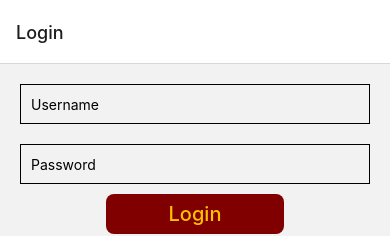
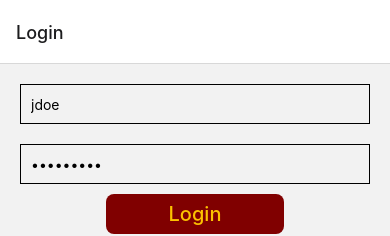
Before and after one commit to mas324/FirstFriend, a React Native app: screen /Login in a window 390 px wide. Shown: the top 236 px of the page. Built offline with nearby package versions, Linux system fonts and the light colour scheme.

Commit message:
Layout for authentication service
Added local storage authentication components
Fixed db connection bug
Added local storage connections

Signed-off-by: Shawn Merana <shawnmerana@gmail.com>

```diff
--- a/App.js
+++ b/App.js
@@ -1,5 +1,4 @@
 import * as React from 'react';
-import * as SecureStore from 'expo-secure-store';
 import { NavigationContainer } from '@react-navigation/native';
 import { createNativeStackNavigator } from '@react-navigation/native-stack';
 import { LoginPage } from './screens/Login';
@@ -9,84 +8,29 @@ import Home from './screens/Home';
 import { Jobs } from './screens/Job';
 import Messages from './screens/Messages';
 import { SignUpPage } from './screens/Signup';
-import { AuthContext } from './utils/Auth';
+import { useAuth } from './utils/Authentication/Auth';
 import { createBottomTabNavigator } from '@react-navigation/bottom-tabs';
+import { AuthContext } from './utils/Authentication/AuthContext';
 
 const Stack = createNativeStackNavigator();
 const Tab = createBottomTabNavigator();
 
-export default function App({ navigation }) {
-  const [state, dispatch] = React.useReducer(
-    (prevState, action) => {
-      switch (action.type) {
-        case 'RESTORE_TOKEN':
-          return {
-            ...prevState,
-            userToken: action.token,
-            isLoading: false,
-          };
-        case 'SIGN_IN':
-          return {
-            ...prevState,
-            isSignout: false,
-            userToken: action.token,
-          };
-        case 'SIGN_OUT':
-          return {
-            ...prevState,
-            isSignout: true,
-            userToken: null
-          };
-      }
-    },
-    {
-      isLoading: true,
-      isSignout: false,
-      userToken: null,
-    }
-  );
-
-  React.useEffect(() => {
-    const bootstrapAsync = async () => {
-      let userToken;
-      try {
-        userToken = await SecureStore.getItemAsync('userToken');
-      } catch (e) {
-        // When failed
-      }
-
-      dispatch({ type: 'RESTORE_TOKEN', token: userToken });
-    };
-
-    bootstrapAsync();
-  }, []);
-
-  const AuthMemo = React.useMemo(() => ({
-    signIn: async (data) => {
-      console.log('Sign in data package: ', data);
-      dispatch({ type: 'SIGN_IN', token: 'token' });
-    },
-    signOut: () => dispatch({ type: 'SIGN_OUT' }),
-    signUp: async (data) => {
-      console.log('Sign up data package: ', data);
-      dispatch({ type: 'SIGN_IN', token: 'token' });
-    },
-  }), []);
-
+const App = () => {
   const dev = false; // For final release remove this and else return
+  const { user, setUser } = useAuth();
 
   if (!dev) {
     return (
       <NavigationContainer>
-        <AuthContext.Provider value={AuthMemo}>
-          {state.userToken == null ? (
-            <Stack.Navigator initialRouteName='Login'>
+        <AuthContext.Provider value={{ user, setUser }}>
+          {user === null ? (
+            <Stack.Navigator initialRouteName='Login' id='Unauth'>
               <Stack.Screen name='Login' component={LoginPage} options={{ title: 'Login' }} />
               <Stack.Screen name='PassRes' component={PasswordReset} options={{ title: 'Forgot Password' }} />
               <Stack.Screen name='Signup' component={SignUpPage} options={{ title: 'Signup' }} />
             </Stack.Navigator>
           ) : (
-            <Tab.Navigator initialRouteName='Home'>
+            <Tab.Navigator initialRouteName='Home' id='Authed'>
               <Tab.Screen name='Home' component={Home} />
               <Tab.Screen name='Jobs' component={Jobs} />
               <Tab.Screen name='Messages' component={Messages} />
@@ -111,3 +55,5 @@ export default function App({ navigation }) {
     );
   }
 }
+
+export default App;
--- a/screens/Login.js
+++ b/screens/Login.js
@@ -3,12 +3,32 @@ import { TextInput, SafeAreaView, Pressable, View } from 'react-native';
 import { Text } from '../components/TextFix';
 import { appStyles } from '../components/AppStyles';
 import { userAuth } from '../utils/Database';
+import { useAuth } from '../utils/Authentication/Auth';
 
 export function LoginPage({ navigation }) {
 
-    const [username, setName] = useState('');
-    const [password, setPass] = useState('');
+    const [username, setName] = useState('jdoe');
+    const [password, setPass] = useState('password1');
     const [rejectNotif, setRejection] = useState('');
+    const { user, login } = useAuth();
+
+    const handleLogin = () => {
+        if (username === '' || password === '') {
+            setRejection('Fill out all forms');
+            return;
+        }
+
+        userAuth(username, password).then((resp) => {
+            if (resp.data) {
+                login({ username: username, authToken: 'token' });
+                console.log('User is:', user);
+            } else {
+                setRejection('Login information is incorrect');
+            }
+        }).catch(() => {
+            setRejection('No connection to server. Try again later.');
+        });
+    }
 
     return (
         <SafeAreaView style={{ padding: 10, flex: 1, alignContent: 'center' }}>
@@ -35,19 +55,7 @@ export function LoginPage({ navigation }) {
             />
             <Pressable
                 style={appStyles.button}
-                onPress={() => {
-                    if (username === '' && password === '') {
-                        setRejection('Fill out all forms');
-                        return;
-                    }
-
-                    userAuth(username, password).then((resp) => {
-                        resp.data ? navigation.navigate('Home') : setRejection('Login information is incorrect');
-                    }).catch((err) => {
-                        console.error(err);
-                        setRejection('No connection to servers');
-                    });
-                }}
+                onPress={handleLogin}
             >
                 <Text style={appStyles.buttonLabel}>Login</Text>
             </Pressable>
@@ -59,10 +67,10 @@ export function LoginPage({ navigation }) {
                 }}
             >
                 <Pressable onPress={() => { navigation.navigate('Signup') }}>
-                    <Text style={{color: 'blue'}}>Signup</Text>
+                    <Text style={{ color: 'blue' }}>Signup</Text>
                 </Pressable>
                 <Pressable onPress={() => { navigation.navigate('PassRes') }}>
-                    <Text style={{color: 'blue'}}>Forgot password</Text>
+                    <Text style={{ color: 'blue' }}>Forgot password</Text>
                 </Pressable>
             </View>
         </SafeAreaView>
--- a/utils/Auth.js
+++ /dev/null
@@ -1,22 +0,0 @@
-import * as React from 'react';
-
-export const AuthContext = React.createContext();
-
-export async function hasher(toHash) {
-
-    let Crypto;
-    try {
-        Crypto = require('expo-crypto');
-    } catch (error) {
-        console.error('crypto is disabled');
-    }
-
-    const digest = await Crypto.digestStringAsync(
-        Crypto.CryptoDigestAlgorithm.SHA512,
-        toHash
-    );
-
-    console.log('Recieved: ', toHash);
-    console.log('Returning: ', digest);
-    return (digest);
-}
--- /dev/null
+++ b/utils/Authentication/Auth.ts
@@ -0,0 +1,42 @@
+import { useEffect } from "react";
+import * as Crypto from 'expo-crypto';
+import { useLocalStore } from "./useLocalStorage";
+import { User, useUser } from "./useUser";
+
+// Function to hash any data that is needed, mainly passwords
+export async function hasher(toHash: string) {
+
+    const digest = await Crypto.digestStringAsync(
+        Crypto.CryptoDigestAlgorithm.SHA512,
+        toHash
+    );
+
+    console.log('Recieved: ', toHash);
+    console.log('Returning: ', digest);
+    return (digest);
+}
+
+export const useAuth = () => {
+    const { user, addUser, removeUser, setUser } = useUser();
+    const { retrieveItem } = useLocalStore();
+
+    useEffect(() => {
+        console.log('triggered effect');
+        retrieveItem().then((value) => {
+            console.log('entered promise effect', value);
+            if (value != null) {
+                addUser(JSON.parse(value));
+            }
+        })
+    }, [addUser, retrieveItem]);
+
+    const login = (user: User) => {
+        addUser(user);
+    };
+
+    const logout = () => {
+        removeUser();
+    };
+
+    return { user, login, logout, setUser };
+}
--- /dev/null
+++ b/utils/Authentication/AuthContext.ts
@@ -0,0 +1,13 @@
+import { createContext } from "react";
+import { User } from "./useUser";
+
+// Auth context to be used thoughout the app
+interface AuthContext {
+    user: User | null;
+    setUser: (user: User | null) => void;
+}
+
+export const AuthContext = createContext<AuthContext>({
+    user: null,
+    setUser: () => {},
+});
--- /dev/null
+++ b/utils/Authentication/useLocalStorage.ts
@@ -0,0 +1,23 @@
+import AsyncStorage, { useAsyncStorage } from "@react-native-async-storage/async-storage";
+import { useState } from "react";
+
+const { setItem, getItem, removeItem } = useAsyncStorage('@user')
+
+export const useLocalStore = () => {
+    const [value, setValue] = useState<string | null>(null);
+
+    const storeItem = (value: string) => {
+        setItem(value);
+        setValue(value)
+    }
+
+    const retrieveItem = async () => {
+        return getItem();
+    }
+
+    const deleteItem = () => {
+        removeItem().then(() => setValue(null));
+    }
+
+    return { value, storeItem, retrieveItem, deleteItem };
+}
--- /dev/null
+++ b/utils/Authentication/useUser.ts
@@ -0,0 +1,25 @@
+import { useContext } from "react";
+import { useLocalStore } from "./useLocalStorage";
+import { AuthContext } from "./AuthContext";
+
+export interface User {
+    username: string;
+    authToken?: string;
+}
+
+export const useUser = () => {
+    const { user, setUser } = useContext(AuthContext);
+    const { storeItem, deleteItem } = useLocalStore();
+
+    const addUser = (user: User) => {
+        setUser(user);
+        storeItem(JSON.stringify(user));
+    };
+
+    const removeUser = () => {
+        setUser(null);
+        deleteItem();
+    };
+
+    return { user, addUser, removeUser, setUser };
+}
--- a/utils/Database.js
+++ b/utils/Database.js
@@ -1,8 +1,8 @@
 import Axios from 'axios';
 
 const inst = Axios.create({
-    baseURL: 'http://localhost:3305/api/',
-    timeout: '1000'
+    baseURL: 'http://192.168.1.60:3305/api/',
+    timeout: 1000
 });
 
 export async function userAuth(user, password) {
```
Also changed, not shown: package.json (+4 -3 lines), 1 other file (tests, documents, lock files or other folders).
